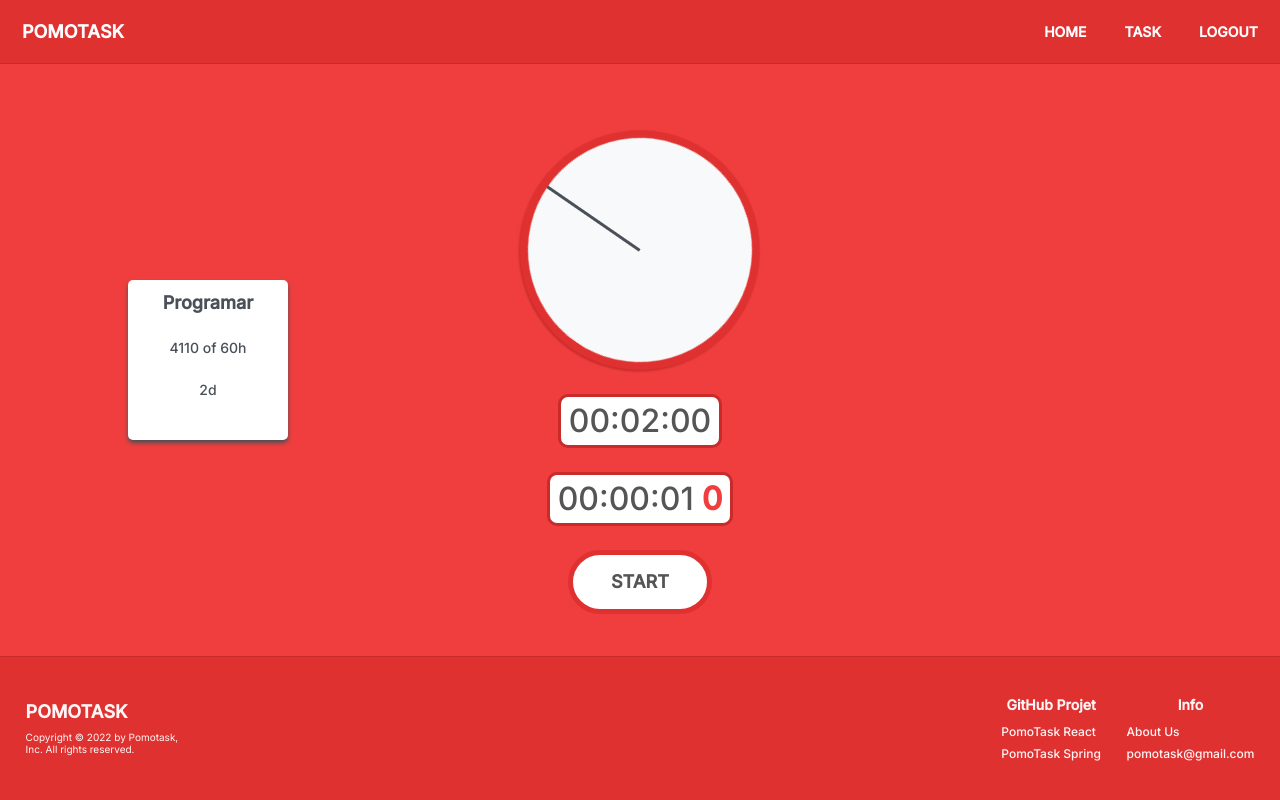
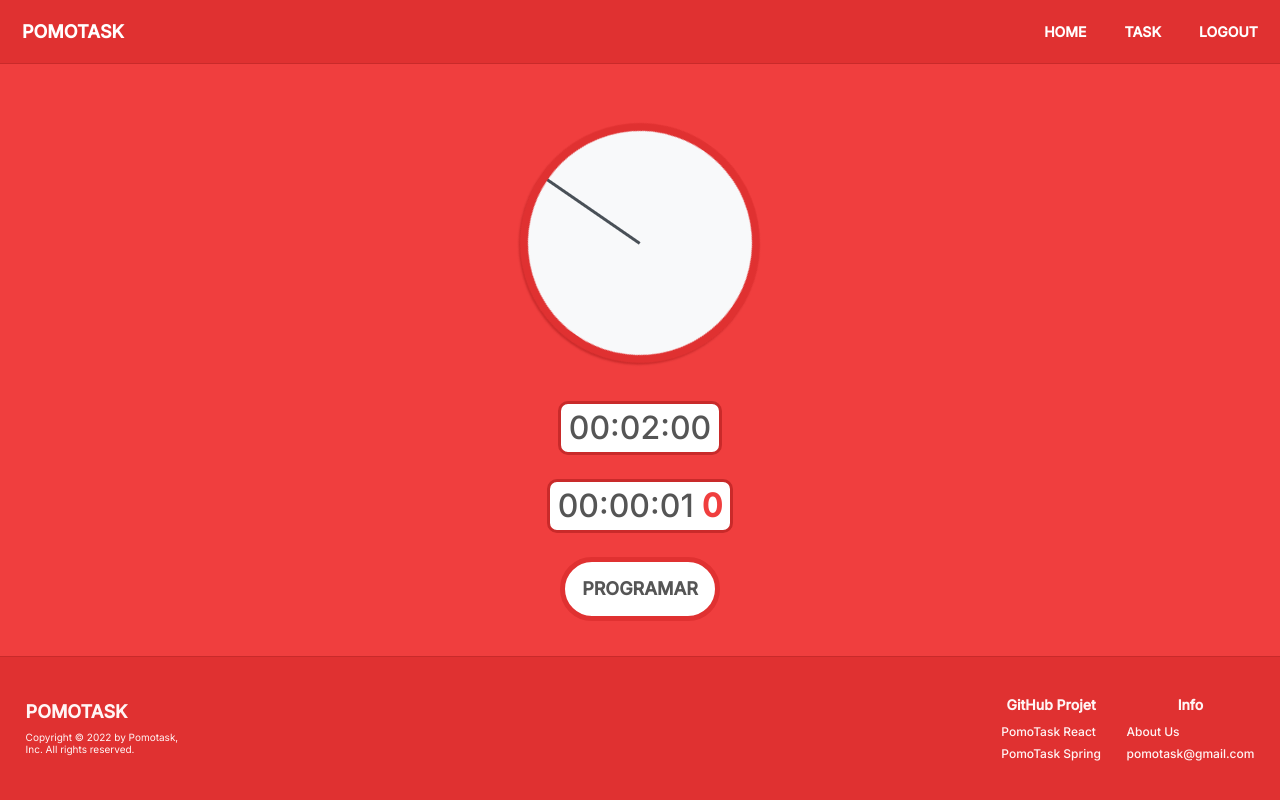
Before and after one commit to Kevingtxz/Pomotask-React, a React (Create React App) app: page / in a window 1280 px wide. Built offline with nearby package versions, Linux system fonts and the light colour scheme.

Commit message:
:hammer: & :bug: in Task delete

```diff
--- a/src/component/Layout/Footer/Footer.tsx
+++ b/src/component/Layout/Footer/Footer.tsx
@@ -19,14 +19,18 @@ export default function Footer(): JSX.Element {
               <a
                 href="https://github.com/Kevingtxz/Pomotask-React"
                 className="footer-link footer-project"
+                target="_blank"
+                rel="noreferrer"
               >
                 PomoTask React
               </a>
             </li>
             <li>
               <a
+                className="footer-link footer-project"
                 href="https://github.com/Kevingtxz/Pomotasks-Spring"
-                className="footer-link footer-project"
+                target="_blank"
+                rel="noreferrer"
               >
                 PomoTask Spring
               </a>
@@ -42,7 +46,12 @@ export default function Footer(): JSX.Element {
               </Link>
             </li>
             <li>
-              <a className="footer-link" href="mailto:pomotask@gmail.com">
+              <a
+                className="footer-link"
+                href="mailto:pomotask@gmail.com"
+                target="_blank"
+                rel="noreferrer"
+              >
                 pomotask@gmail.com
               </a>
             </li>
--- a/src/component/TaskPage/Task/Task.css
+++ b/src/component/TaskPage/Task/Task.css
@@ -4,8 +4,8 @@
   justify-content: space-around;
   align-items: center;
   text-align: center;
-  width: 20vh;
-  height: 20vh;
+  width: 100%;
+  height: 100%;
   border-radius: 5px;
   background-color: #fff;
   color: #495057;
@@ -19,6 +19,9 @@
 
 .task.task.success {
   background-color: #69db7c;
+}
+.task.task.success .task-icon {
+  display: block;
 }
 
 .task.success:hover {
@@ -45,6 +48,8 @@
 }
 
 .task-btn {
+  border: none;
+  background-color: transparent;
   cursor: pointer;
 }
 
--- a/src/component/TaskPage/Task/Task.tsx
+++ b/src/component/TaskPage/Task/Task.tsx
@@ -23,14 +23,22 @@ export default function Task({
     successful: false,
     createdAt: new Date(),
   },
-  onSuccess = TaskService.updateSuccessfulTask,
-  onRemove = TaskService.deleteTask,
+  onSuccess,
+  onRemove,
 }: TaskProps): JSX.Element {
   const [successful, setSucessful] = useState(task.successful);
 
   const handlerSuccess = () => {
+    const id = task.id;
+    TaskService.updateSuccessfulTask(id);
     setSucessful(!successful);
-    onSuccess(task.id);
+    if (onSuccess) onSuccess(id);
+  };
+
+  const handlerRemove = () => {
+    const id = task.id;
+    TaskService.deleteTask(id);
+    if (onRemove) onRemove(id);
   };
 
   const taskClass = successful === false ? "task " : "task success";
@@ -46,7 +54,7 @@ export default function Task({
       )}
 
       <div className="task-btns">
-        <a onClick={handlerSuccess} className="task-btn">
+        <button onClick={handlerSuccess} className="task-btn">
           <svg
             className="task-check-icon task-icon"
             xmlns="http://www.w3.org/2000/svg"
@@ -56,7 +64,7 @@ export default function Task({
           >
             <path d="M5 13l4 4L19 7" />
           </svg>
-        </a>
+        </button>
         <Link to={`/tasks/form/${task.id}`} className="task-btn">
           <svg
             className="task-pencil-alt-icon task-icon"
@@ -68,7 +76,7 @@ export default function Task({
             <path d="M11 5H6a2 2 0 00-2 2v11a2 2 0 002 2h11a2 2 0 002-2v-5m-1.414-9.414a2 2 0 112.828 2.828L11.828 15H9v-2.828l8.586-8.586z" />
           </svg>
         </Link>
-        <a onClick={() => onRemove} className="task-btn">
+        <button onClick={handlerRemove} className="task-btn">
           <svg
             className="task-delete-icon task-icon"
             xmlns="http://www.w3.org/2000/svg"
@@ -78,7 +86,7 @@ export default function Task({
           >
             <path d="M6 18L18 6M6 6l12 12" />
           </svg>
-        </a>
+        </button>
       </div>
     </li>
   );
--- a/src/component/TaskPage/TaskList/TaskList.css
+++ b/src/component/TaskPage/TaskList/TaskList.css
@@ -2,29 +2,9 @@
   display: grid;
   grid-template-columns: repeat(6, 1fr);
   grid-template-rows: repeat(3, 1fr);
-  justify-content: space-between;
-  align-items: center;
+  gap: 1.8rem;
   height: 100%;
-  width: 90%;
+  width: 80%;
   list-style: none;
   margin: auto;
 }
-
-.task-list-btns {
-  display: flex;
-  justify-content: center;
-  padding: 5vh;
-  background-color: #fff;
-}
-
-.form-link {
-  display: flex;
-  justify-content: center;
-  align-items: center;
-  text-decoration: none;
-  font-size: 8rem;
-  color: #f03e3e;
-  width: 3rem;
-  height: 3rem;
-  border-radius: 50%;
-}
--- a/src/component/TaskPage/TaskList/TaskList.tsx
+++ b/src/component/TaskPage/TaskList/TaskList.tsx
@@ -1,36 +1,25 @@
 import "./TaskList.css";
-import { useState } from "react";
+import { useState, useEffect } from "react";
 import Task from "../Task/Task";
 import TaskModel from "../../../model/TaskModel";
 import TaskService from "../../../service/TaskService";
 
 type TaskListProps = {
   initialTaskList?: TaskModel[];
-  deleteTask?: (id: number) => void;
-  updateSuccessfulTask?: (id: number) => void;
 };
 
 export default function TaskList({
   initialTaskList = TaskService.getTaskList(),
-  deleteTask = TaskService.deleteTask,
-  updateSuccessfulTask = TaskService.updateSuccessfulTask,
 }: TaskListProps): JSX.Element {
   const [taskList, setTaskList] = useState(initialTaskList);
 
-  const removeTask = (id: number) => {
-    deleteTask(id);
+  const filterTask = (id: number): void =>
     setTaskList((prevState) => prevState.filter((item) => item.id !== id));
-  };
 
   return (
     <ul className="task-list">
       {taskList.map((item) => (
-        <Task
-          onSuccess={updateSuccessfulTask.bind(null, item.id)}
-          onRemove={removeTask.bind(null, item.id)}
-          key={item.id}
-          task={item}
-        />
+        <Task key={item.id} task={item} onRemove={filterTask} />
       ))}
     </ul>
   );
--- a/src/component/TimerPage/Clock/Clock.tsx
+++ b/src/component/TimerPage/Clock/Clock.tsx
@@ -2,8 +2,10 @@ import "./Clock.css";
 
 export default function Clock(): JSX.Element {
   return (
-    <div className="clock">
-      <div className="clock-pointer clock-pointer"></div>
-    </div>
+    <>
+      <div className="clock">
+        <div className="clock-pointer clock-pointer"></div>
+      </div>
+    </>
   );
 }
--- a/src/component/TimerPage/ControlButtons/ControlButtons.css
+++ b/src/component/TimerPage/ControlButtons/ControlButtons.css
@@ -6,6 +6,7 @@
   display: flex;
   justify-content: center;
   align-items: center;
+  text-align: center;
   color: inherit;
   border: 2px solid #fff;
   background-color: transparent;
@@ -14,7 +15,7 @@
   text-transform: uppercase;
   font-weight: 700;
   transition: all 0.5s;
-  width: 18vh;
+  width: 20vh;
   height: 8vh;
   background-color: #fff;
   border-radius: 50rem;
--- a/src/component/TimerPage/ControlButtons/ControlButtons.tsx
+++ b/src/component/TimerPage/ControlButtons/ControlButtons.tsx
@@ -6,6 +6,7 @@ type ControlButtonsProps = {
   handleReset: () => void;
   isPaused: boolean;
   isActive: boolean;
+  taskTitle?: string;
 };
 
 export default function ControlButtons({
@@ -14,10 +15,11 @@ export default function ControlButtons({
   handleReset,
   isPaused,
   isActive,
+  taskTitle = "Start",
 }: ControlButtonsProps): JSX.Element {
   const StartButton = (
     <div className="btn btn-one btn-start" onClick={handleStart}>
-      Start
+      {taskTitle}
     </div>
   );
   const ActiveButtons = (
--- a/src/component/TimerPage/StopWatch/StopWatch.tsx
+++ b/src/component/TimerPage/StopWatch/StopWatch.tsx
@@ -9,6 +9,7 @@ type StopWatchProps = {
   initialTime?: number;
   initialBigTime?: number;
   taskId?: number;
+  taskTitle?: string;
   postTimer?: (obj: TimerModel) => void;
 };
 
@@ -16,6 +17,7 @@ function StopWatch({
   initialTime = 3600,
   initialBigTime = 16200,
   taskId = 0,
+  taskTitle,
   postTimer = TimerService.postTimer,
 }: StopWatchProps): JSX.Element {
   const [isBigActive, setIsBigActive] = useState(false);
@@ -96,6 +98,7 @@ function StopWatch({
           handleStart={handleStart}
           handlePauseResume={handlePauseResume}
           handleReset={handleReset}
+          taskTitle={taskTitle}
         />
       </div>
     </div>
--- a/src/component/TimerPage/TimerPage/TimerPage.css
+++ b/src/component/TimerPage/TimerPage/TimerPage.css
@@ -1,17 +1,10 @@
 .timer-page {
   display: flex;
   flex-direction: column;
-  justify-content: center;
+  justify-content: space-around;
   align-items: center;
   height: 100%;
   background-color: #f03e3e;
   padding: 5vh 0;
-  gap: 2.4rem;
   position: relative;
 }
-
-.task-box {
-  position: absolute;
-  left: 10%;
-  z-index: 100;
-}
--- a/src/component/TimerPage/TimerPage/TimerPage.tsx
+++ b/src/component/TimerPage/TimerPage/TimerPage.tsx
@@ -2,7 +2,6 @@ import "./TimerPage.css";
 import { useState } from "react";
 import Clock from "../Clock/Clock";
 import StopWatch from "../StopWatch/StopWatch";
-import Task from "../../TaskPage/Task/Task";
 import TimerService from "../../../service/TimerService";
 import TaskService from "../../../service/TaskService";
 import TimerModel from "../../../model/TimerModel";
@@ -11,10 +10,6 @@ export default function TimerPage(): JSX.Element {
   const [task, setTask] = useState(TaskService.getPriorityLevelTask());
   const { time, bigTime } = TimerService.getTimerSettings();
 
-  const deleteTask = (id: number) => {
-    TaskService.deleteTask(id);
-    setTask(TaskService.getPriorityLevelTask());
-  };
   const postTimer = (obj: TimerModel) => {
     TimerService.postTimer(obj);
     TaskService.patchMinutesWorkingTask(obj.taskId, obj.time);
@@ -22,18 +17,11 @@ export default function TimerPage(): JSX.Element {
 
   return (
     <div className="timer-page">
-      <div className="task-box">
-        {
-          <Task
-            task={task ? task : undefined}
-            onRemove={task ? deleteTask.bind(null, task.id) : undefined}
-          />
-        }
-      </div>
       <Clock />
       <StopWatch
         postTimer={postTimer}
-        taskId={task ? task.id : undefined}
+        taskId={task?.id}
+        taskTitle={task?.title}
         initialTime={time}
         initialBigTime={bigTime}
       />
--- a/src/service/TaskService.ts
+++ b/src/service/TaskService.ts
@@ -117,7 +117,8 @@ class TaskService {
   taskList: TaskModel[];
 
   constructor() {
-    this.taskList = TASK_LIST.map((item) => {
+    this.taskList = TASK_LIST;
+    this.taskList.map((item) => {
       if (item.deadline instanceof Date)
         item.deadline = Math.floor(
           item.deadline.getTime() / MILIS_TO_DAYS_MULTIPLIER
@@ -143,28 +144,27 @@ class TaskService {
     return this.taskList;
   }
 
-  postTask(obj: TaskModel) {
+  postTask(obj: TaskModel): number {
     //axios...
-    if (this.taskList.length === 15) return false;
+    if (this.taskList.length === 18) return 0;
     this.taskList.push(obj);
-    return true;
-    console.log(this.taskList);
+    return 1;
   }
 
-  updateSuccessfulTask(id: number) {
+  updateSuccessfulTask(id: number): void {
     //axios...
     const task = this.taskList.find((item) => item.id === id);
     if (task) task.successful = !task.successful;
   }
 
-  patchMinutesWorkingTask(id: number, workedTimeMinutes: number) {
+  patchMinutesWorkingTask(id: number, workedTimeMinutes: number): void {
     //axios...
     const task = this.taskList.find((item) => item.id === id);
     if (!task) throw new Error("Task does not exits");
     task.workedTimeMinutes += workedTimeMinutes;
   }
 
-  deleteTask(id: number) {
+  deleteTask(id: number): void {
     //axios...
     this.taskList = this.taskList.filter((item) => item.id !== id);
   }
```
